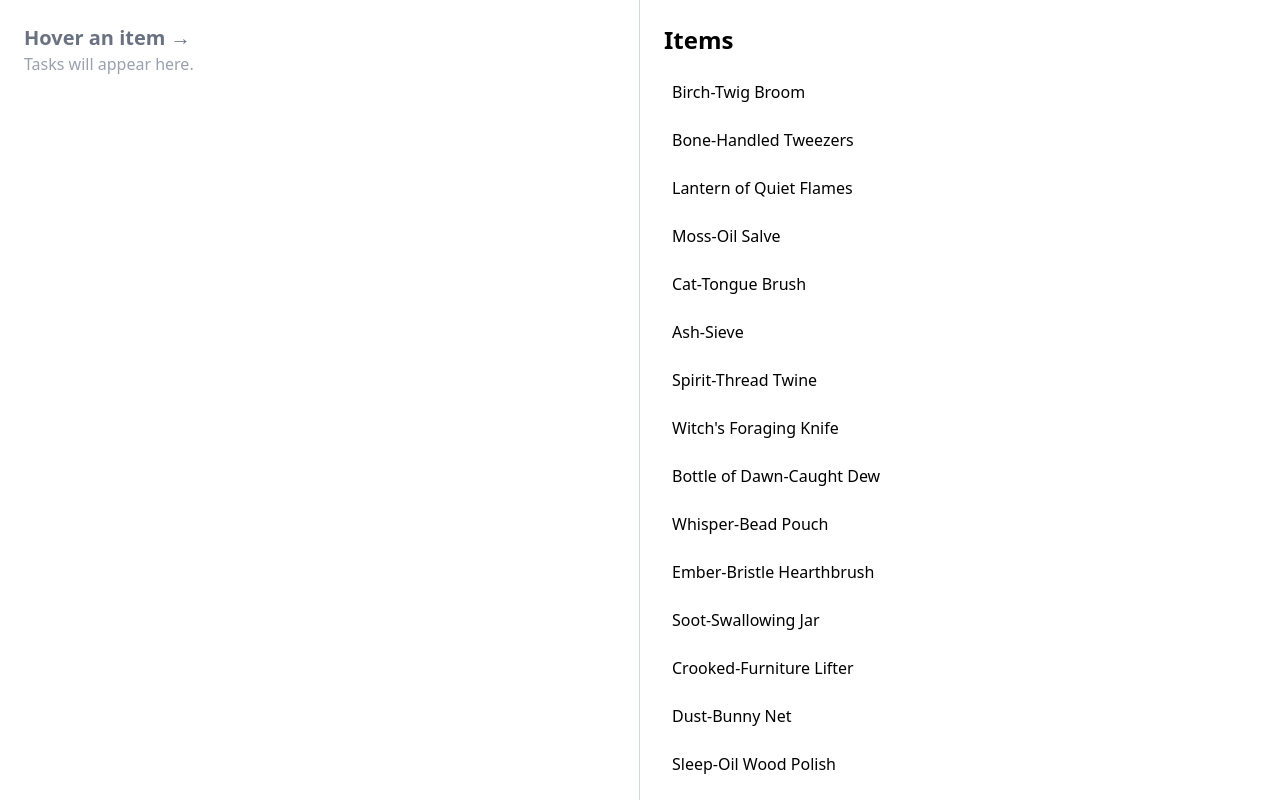
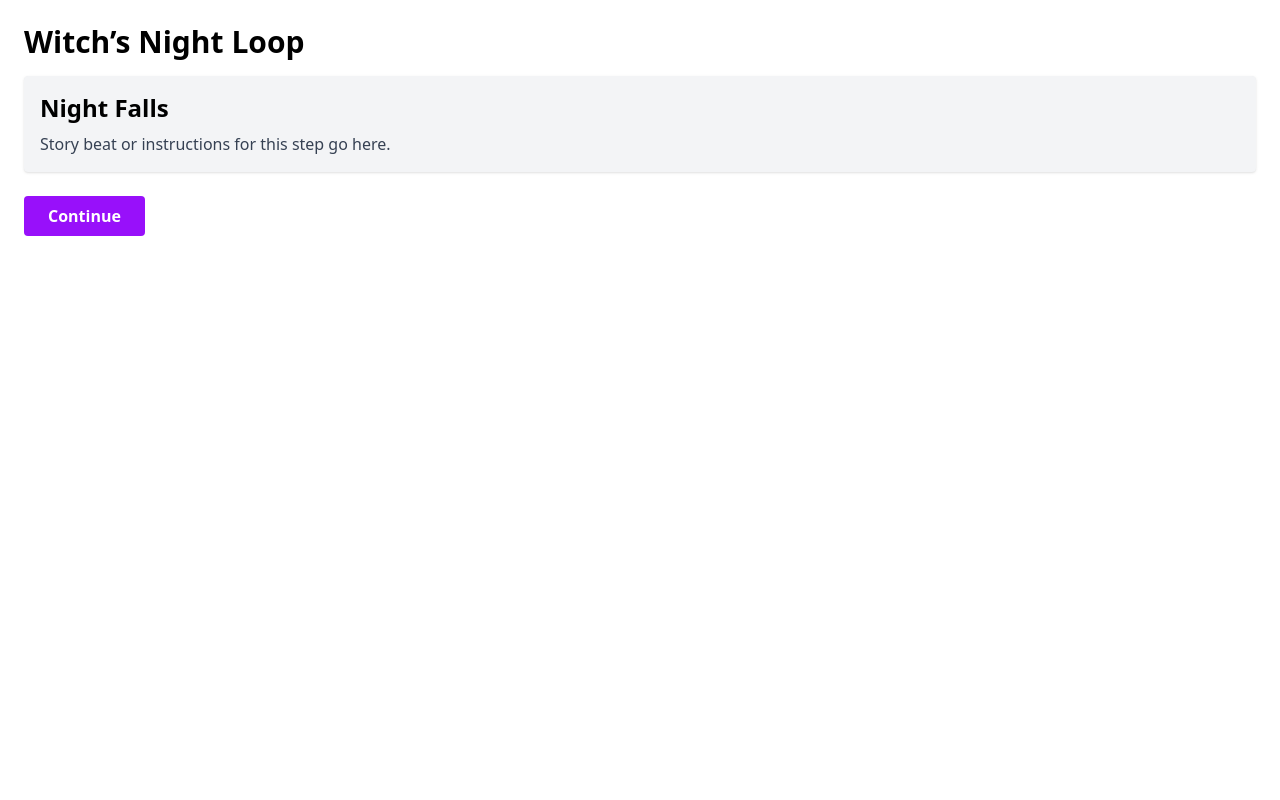
Before and after one commit to ZippyDaFish/myth-adaptation, a SvelteKit app: page / in a window 1280 px wide. Shown: the top 800 px of the page. Built offline with nearby package versions, Linux system fonts and the light colour scheme.

Commit message:
Introduce game loop steps

```diff
--- /dev/null
+++ b/src/lib/stores/game.ts
@@ -0,0 +1,45 @@
+import { writable } from "svelte/store";
+
+export type GameStepKey =
+  | "nightStart"
+  | "getTasks"
+  | "listItems"
+  | "giveDollItems"
+  | "nightEnd"
+  | "dollAttemptsChores"
+  | "playerMakesDinner"
+  | "witchGivesBoons"
+  | "dayEnd";
+
+export interface GameStep {
+  key: GameStepKey;
+  label: string;          // optional label/title
+  continueText: string;   // text for the continue button
+  interactive?: boolean;  // true if player needs to interact
+}
+
+export const gameSteps: GameStep[] = [
+  { key: "nightStart", label: "Night Falls", continueText: "Continue" },
+  { key: "getTasks", label: "Tasks Awaken", continueText: "Gather Tasks", interactive: true },
+  { key: "listItems", label: "Available Items", continueText: "Review Items", interactive: true },
+  { key: "giveDollItems", label: "Give Items to Doll", continueText: "Assign Items", interactive: true },
+  { key: "nightEnd", label: "Night Ends", continueText: "Continue" },
+  { key: "dollAttemptsChores", label: "Doll Attempts Chores", continueText: "See Results" },
+  { key: "playerMakesDinner", label: "Dinner Time", continueText: "Eat" },
+  { key: "witchGivesBoons", label: "Boons & Curses", continueText: "Receive" },
+  { key: "dayEnd", label: "Day Ends", continueText: "Next Night" },
+];
+
+export const currentStepIndex = writable(0);
+
+// Derived helper to get current step
+import { derived } from "svelte/store";
+export const currentStep = derived(currentStepIndex, $idx => gameSteps[$idx]);
+
+export function nextStep() {
+  currentStepIndex.update(idx => (idx + 1) % gameSteps.length);
+}
+
+export function prevStep() {
+  currentStepIndex.update(idx => (idx - 1 + gameSteps.length) % gameSteps.length);
+}
--- a/src/routes/+page.svelte
+++ b/src/routes/+page.svelte
@@ -1,57 +1,120 @@
 <script lang="ts">
-  import { items } from "$lib/stores/tasks";
-  import { getTasksForItem } from "$lib/stores/tasks";
+  import { currentStep, nextStep } from "$lib/stores/game";
+  import { items, tasks, getTasksForItem } from "$lib/stores/tasks";
+  import { onMount } from "svelte";
 
   import type { Item, Task } from "$lib/stores/tasks";
 
+  let dollItems: Item[] = []; // items currently held by the doll
+  const maxDollItems = 4;
+
   let hoveredItem: Item | null = null;
-  let taskList: Task[] = [];
+  let hoverTasks: Task[] = [];
 
   function handleHover(item: Item) {
     hoveredItem = item;
-    taskList = getTasksForItem(item.id);
+    hoverTasks = getTasksForItem(item.id);
+  }
+
+  function toggleDollItem(item: Item) {
+    const exists = dollItems.find(i => i.id === item.id);
+    if (exists) {
+      dollItems = dollItems.filter(i => i.id !== item.id);
+    } else if (dollItems.length < maxDollItems) {
+      dollItems = [...dollItems, item];
+    }
   }
 </script>
 
-<div class="flex h-full w-full">
-  <!-- LEFT SIDE: Task list -->
-  <div class="w-1/2 p-6 border-r border-gray-300">
-    {#if hoveredItem}
-      <h2 class="text-2xl font-bold mb-2">{hoveredItem.name}</h2>
-      <p class="text-gray-600 mb-4">Tasks this item can perform:</p>
+<div class="p-6">
+  <h1 class="text-3xl font-bold mb-4">Witch’s Night Loop</h1>
 
+  {#if $currentStep.key === "giveDollItems"}
+    <!-- GIVE DOLL ITEMS STEP -->
+    <div class="flex gap-6">
+      <!-- LEFT: tasks affected by doll items -->
+      <div class="w-1/2 border-r border-gray-300 pr-4">
+        <h2 class="text-xl font-semibold mb-2">Tasks (highlighted by doll items)</h2>
         <ul class="space-y-2">
-        {#each taskList as t}
-          <li class="p-2 bg-purple-100 rounded shadow-sm">
+          {#each $tasks as t}
+            <li
+              class="p-2 rounded"
+              class:bg-purple-200={dollItems.some(i => getTasksForItem(i.id).some(task => task.id === t.id))}
+            >
               {t.name}
             </li>
           {/each}
         </ul>
-    {:else}
-      <h2 class="text-xl font-semibold text-gray-500">
-        Hover an item →
-      </h2>
-      <p class="text-gray-400">Tasks will appear here.</p>
-    {/if}
       </div>
 
-  <!-- RIGHT SIDE: Item list -->
-  <div class="w-1/2 p-6">
-    <h2 class="text-2xl font-bold mb-4">Items</h2>
+      <!-- RIGHT: select items for doll -->
+      <div class="w-1/2 pl-4">
+        <h2 class="text-xl font-semibold mb-2">Available Items</h2>
+        <ul class="space-y-2">
+          {#each $items as item}
+            <li
+              on:click={() => toggleDollItem(item)}
+              class="p-2 rounded cursor-pointer transition
+                     hover:bg-purple-200 hover:text-purple-900
+                     {dollItems.some(i => i.id === item.id) ? 'bg-purple-300 font-bold' : ''}"
+            >
+              {item.name}
+            </li>
+          {/each}
+        </ul>
 
-    <ul class="space-y-2">
+        <p class="mt-4 text-gray-600">
+          Doll Items: {dollItems.map(i => i.name).join(", ") || "None"} (Max {maxDollItems})
+        </p>
+      </div>
+    </div>
+  {:else if $currentStep.key === "listItems"}
+    <!-- LIST ITEMS STEP -->
+    <div class="flex gap-6">
+      <ul class="w-1/2 space-y-2">
         {#each $items as item}
           <li
             on:mouseover={() => handleHover(item)}
             on:focus={() => handleHover(item)}
             tabindex="0"
             class="p-2 rounded cursor-pointer transition
-                 hover:bg-purple-200 hover:text-purple-900
-                 focus:bg-purple-200 focus:text-purple-900"
+                   hover:bg-purple-200 hover:text-purple-900"
           >
             {item.name}
           </li>
         {/each}
       </ul>
+
+      <div class="w-1/2 border-l border-gray-300 pl-4">
+        {#if hoveredItem}
+          <h2 class="text-xl font-semibold mb-2">{hoveredItem.name}</h2>
+          <ul class="space-y-2">
+            {#each hoverTasks as t}
+              <li class="p-2 bg-purple-100 rounded">{t.name}</li>
+            {/each}
+          </ul>
+        {:else}
+          <p class="text-gray-400">Hover an item to see its tasks</p>
+        {/if}
       </div>
     </div>
+  {:else}
+    <!-- STORY BEAT / NON-INTERACTIVE STEPS -->
+    <div class="p-4 bg-gray-100 rounded shadow">
+      <h2 class="text-2xl font-semibold mb-2">{$currentStep.label}</h2>
+      <p class="text-gray-700">
+        Story beat or instructions for this step go here.
+      </p>
+    </div>
+  {/if}
+
+  <!-- CONTINUE BUTTON -->
+  <div class="mt-6">
+    <button
+      class="px-6 py-2 bg-purple-600 text-white font-bold rounded hover:bg-purple-700 transition"
+      on:click={nextStep}
+    >
+      {$currentStep.continueText}
+    </button>
+  </div>
+</div>
```
Also changed, not shown: src/routes/components/GameStep.svelte (added). Lines whose indentation alone changed are shown as unchanged.
